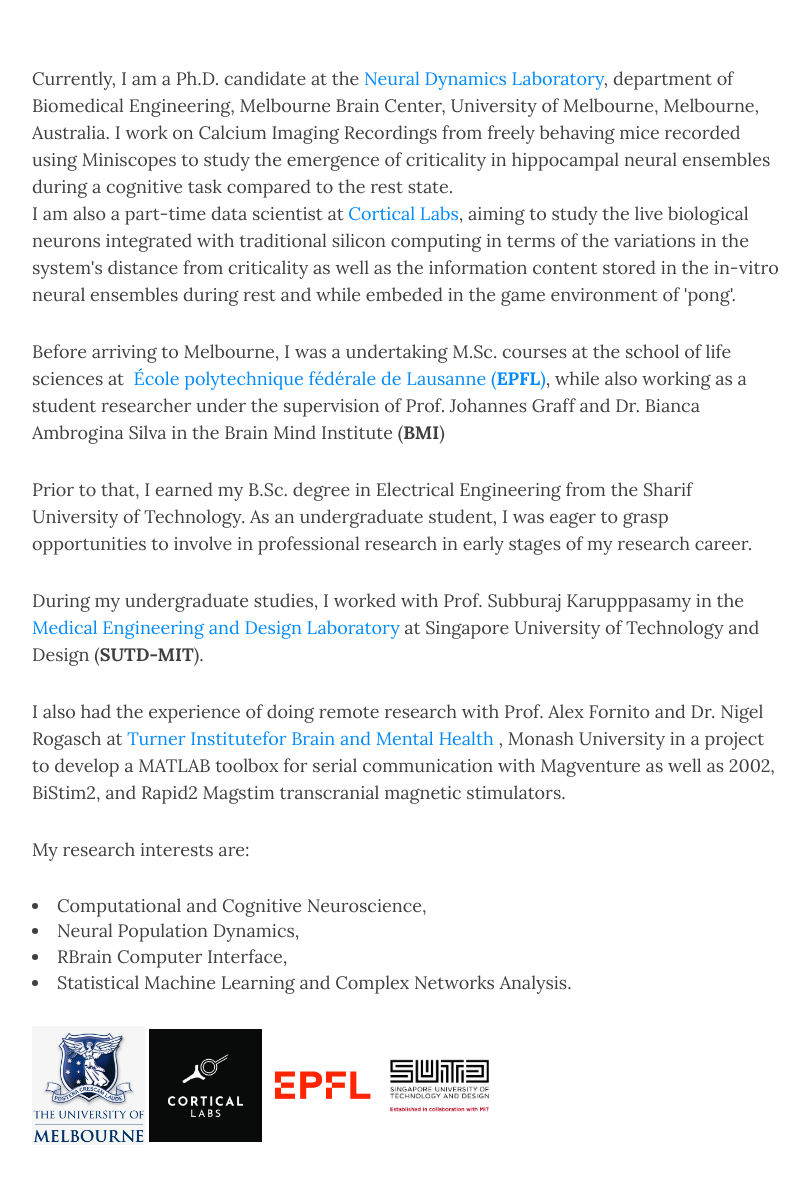
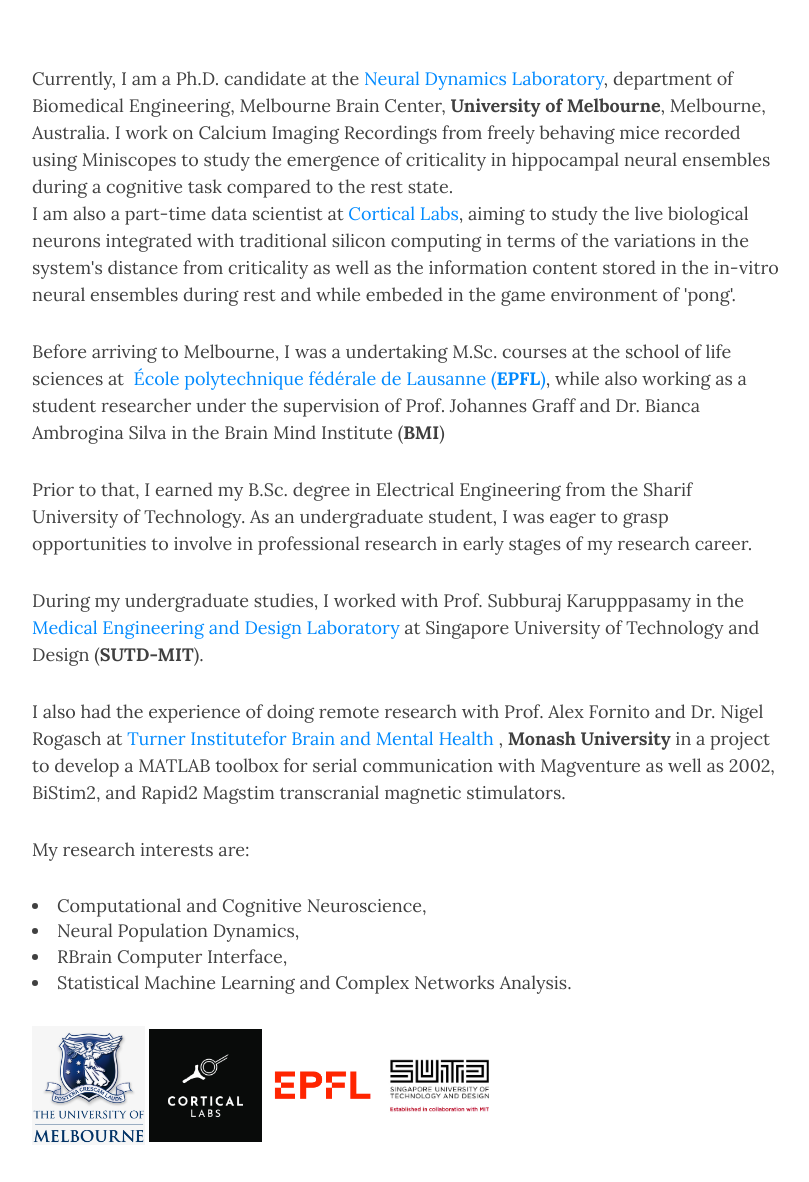
Before and after one commit to ForoughHa/ForoughHa.github.io, a Jekyll site: the page built from index.html, in a window 1280 px wide and 1400 px high, scrolled down 482 px. Shown: the part 193-1375 px from the top of the window, without its empty margins (233-1042 px from the left). Built offline with Jekyll 4.4.1, drawn with Linux system fonts in a browser that asks for light colours; nearby versions of some CDN libraries; the list of posts is cut into pages by our own code.

```diff
--- a/index.html
+++ b/index.html
@@ -6,7 +6,7 @@ bigimg: "/img/profile.jpg"
 use-site-title: true
 ---
 
-      <p>Currently, I am a Ph.D. candidate at the <a href="https://ndl-lab.org/"> Neural Dynamics Laboratory</a>, department of Biomedical Engineering, Melbourne Brain Center, University of Melbourne, Melbourne, Australia. I work on Calcium Imaging Recordings from freely behaving mice recorded using Miniscopes to study the emergence of criticality
+      <p>Currently, I am a Ph.D. candidate at the <a href="https://ndl-lab.org/"> Neural Dynamics Laboratory</a>, department of Biomedical Engineering, Melbourne Brain Center, <b>University of Melbourne</b>, Melbourne, Australia. I work on Calcium Imaging Recordings from freely behaving mice recorded using Miniscopes to study the emergence of criticality
           in hippocampal neural ensembles during a cognitive task compared to the rest state.
       <br>
       I am also a part-time data scientist at <a href="https://corticallabs.com/"> Cortical Labs</a>, aiming to study the live biological neurons integrated with traditional silicon computing in terms of the variations in the system's distance from criticality as well as the information content stored
@@ -19,7 +19,7 @@ Prior to that, I earned my B.Sc. degree in Electrical Engineering from the Shari
 <p>
 During my undergraduate studies, I worked with Prof. Subburaj Karupppasamy in the <a href="https://med.sutd.edu.sg/subburaj">Medical Engineering and Design Laboratory</a> at Singapore University of Technology and Design (<b>SUTD-MIT</b>). </p>
   <p>
-I also had the experience of doing remote research with Prof. Alex Fornito and Dr. Nigel Rogasch at <a href="https://www.monash.edu/turner-institute"> </b>Turner Institutefor Brain and Mental Health</b> </a>, Monash University in a project to develop a MATLAB toolbox for serial communication with Magventure as well as 2002, BiStim2, and Rapid2 Magstim transcranial magnetic stimulators.</p>
+I also had the experience of doing remote research with Prof. Alex Fornito and Dr. Nigel Rogasch at <a href="https://www.monash.edu/turner-institute"> </b>Turner Institutefor Brain and Mental Health</b> </a>, <b>Monash University</b> in a project to develop a MATLAB toolbox for serial communication with Magventure as well as 2002, BiStim2, and Rapid2 Magstim transcranial magnetic stimulators.</p>
 </p>
 
 
```
